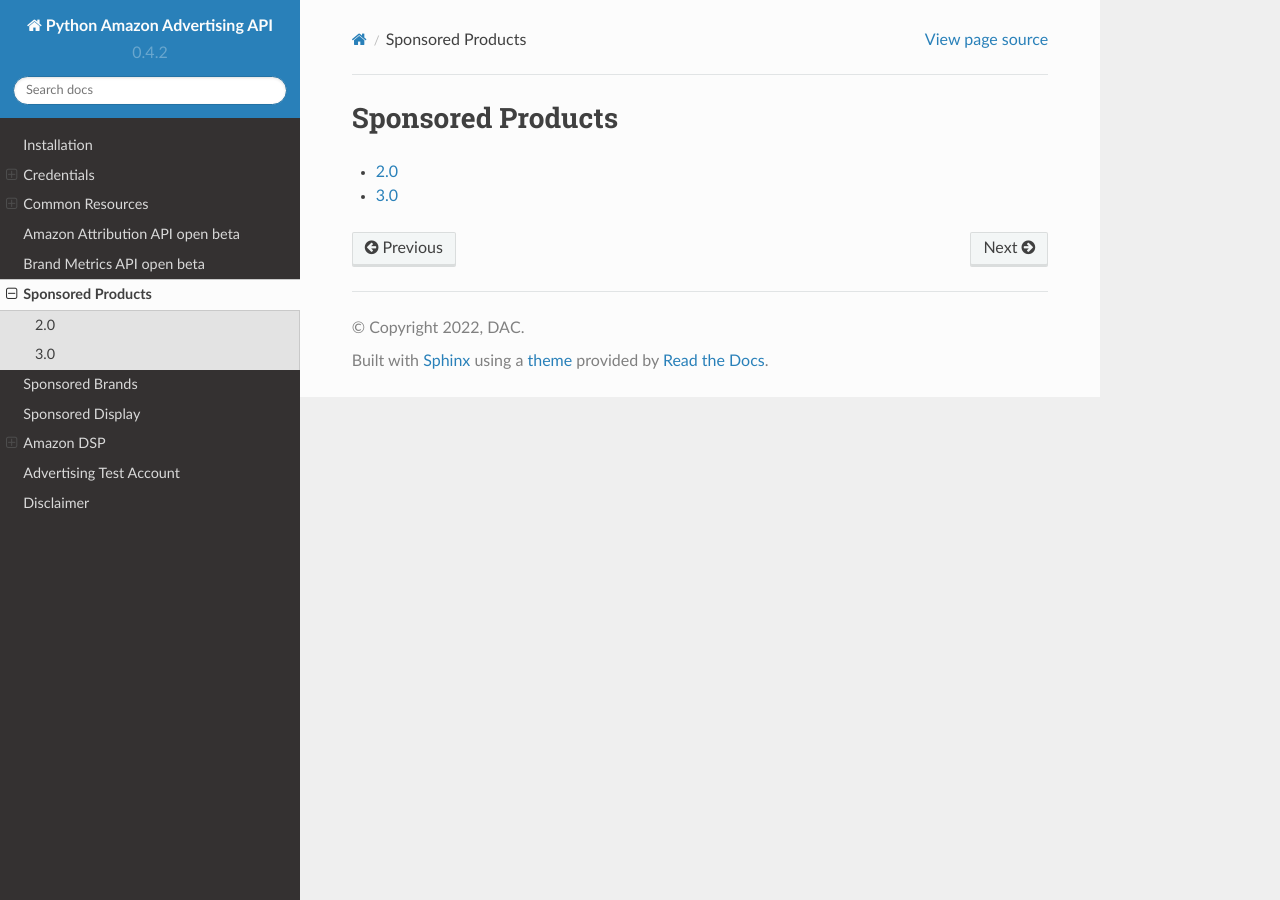
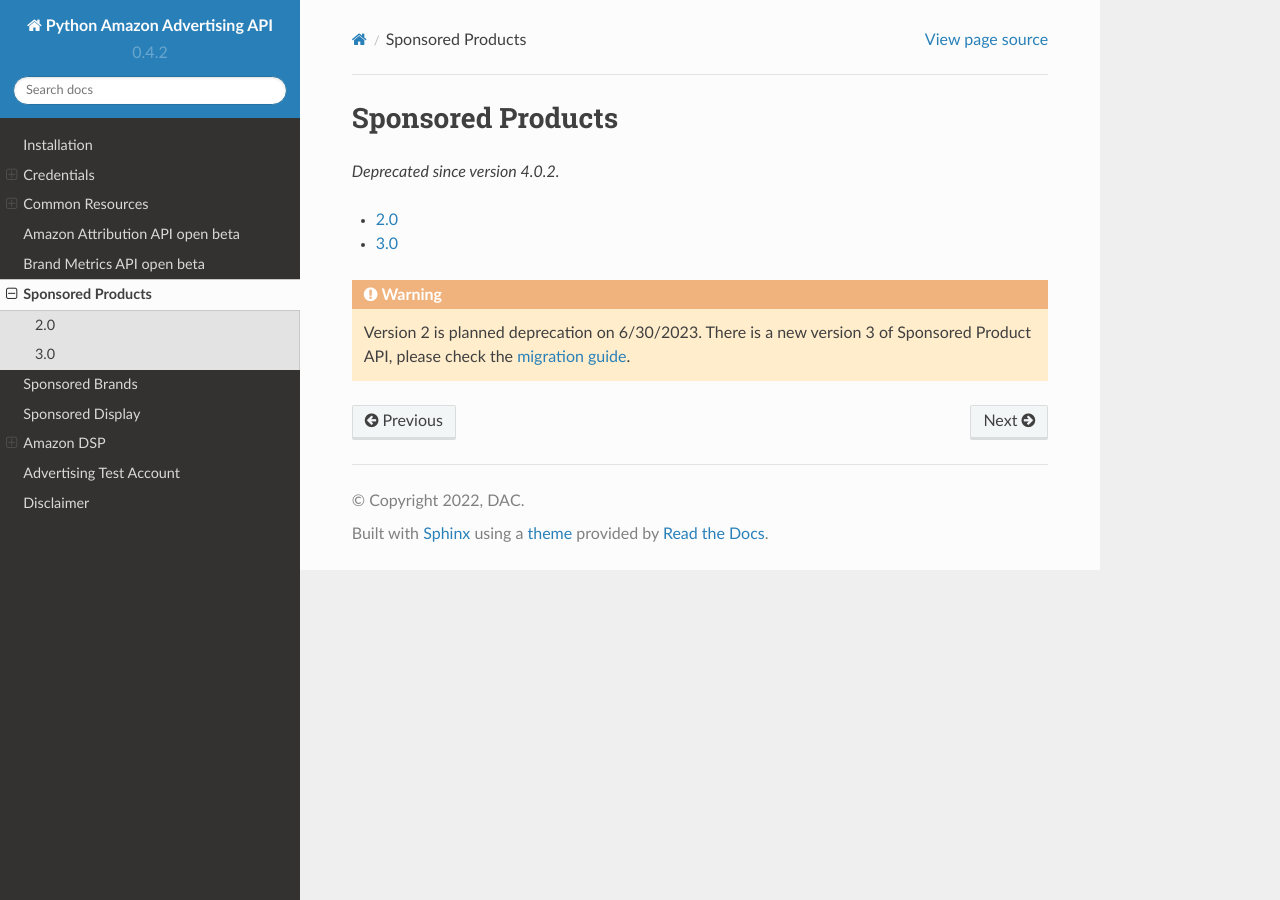
Before and after one commit to denisneuf/python-amazon-ad-api, a Sphinx documentation site: the page built from docs/sp.rst, in a window 1280 px wide. Built offline with Sphinx 7.4.7 and the Read the Docs theme 2.0.0, drawn with Linux system fonts in a browser that asks for light colours.

Commit message:
add deprecation notice for sp2

```diff
--- a/docs/sp.rst
+++ b/docs/sp.rst
@@ -1,8 +1,18 @@
 Sponsored Products
 ==================
+
+.. deprecated:: 4.0.2
+
 
 ..  toctree::
     :maxdepth: 1
 
     sp_v2
     sp_v3
+
+.. warning::
+
+    Version 2 is planned deprecation on 6/30/2023. There is a new version 3 of Sponsored Product API, please check the `migration guide`_.
+
+
+.. _`migration guide`: https://advertising.amazon.com/API/docs/en-us/sponsored-products/v3-migration-guide
```
